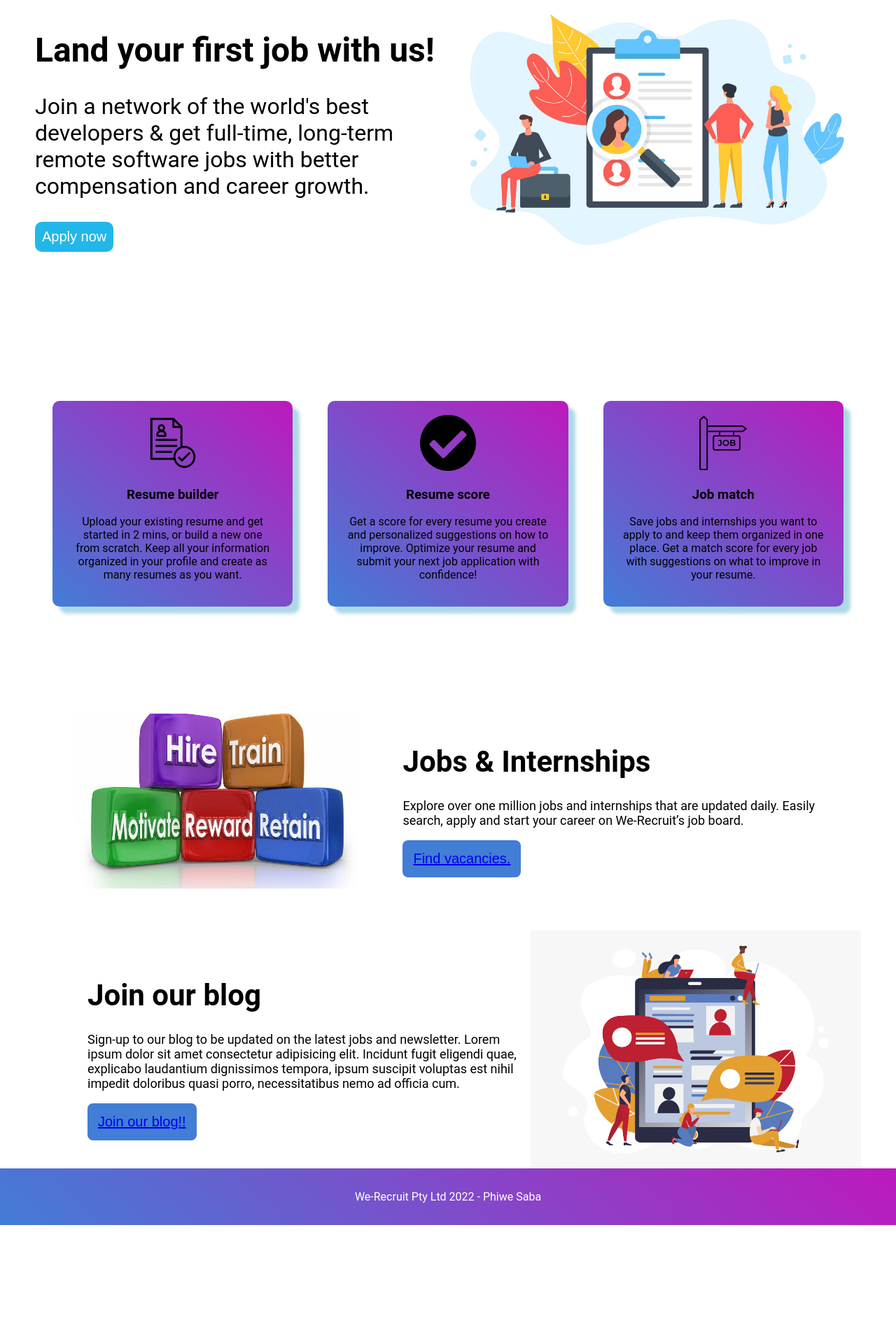
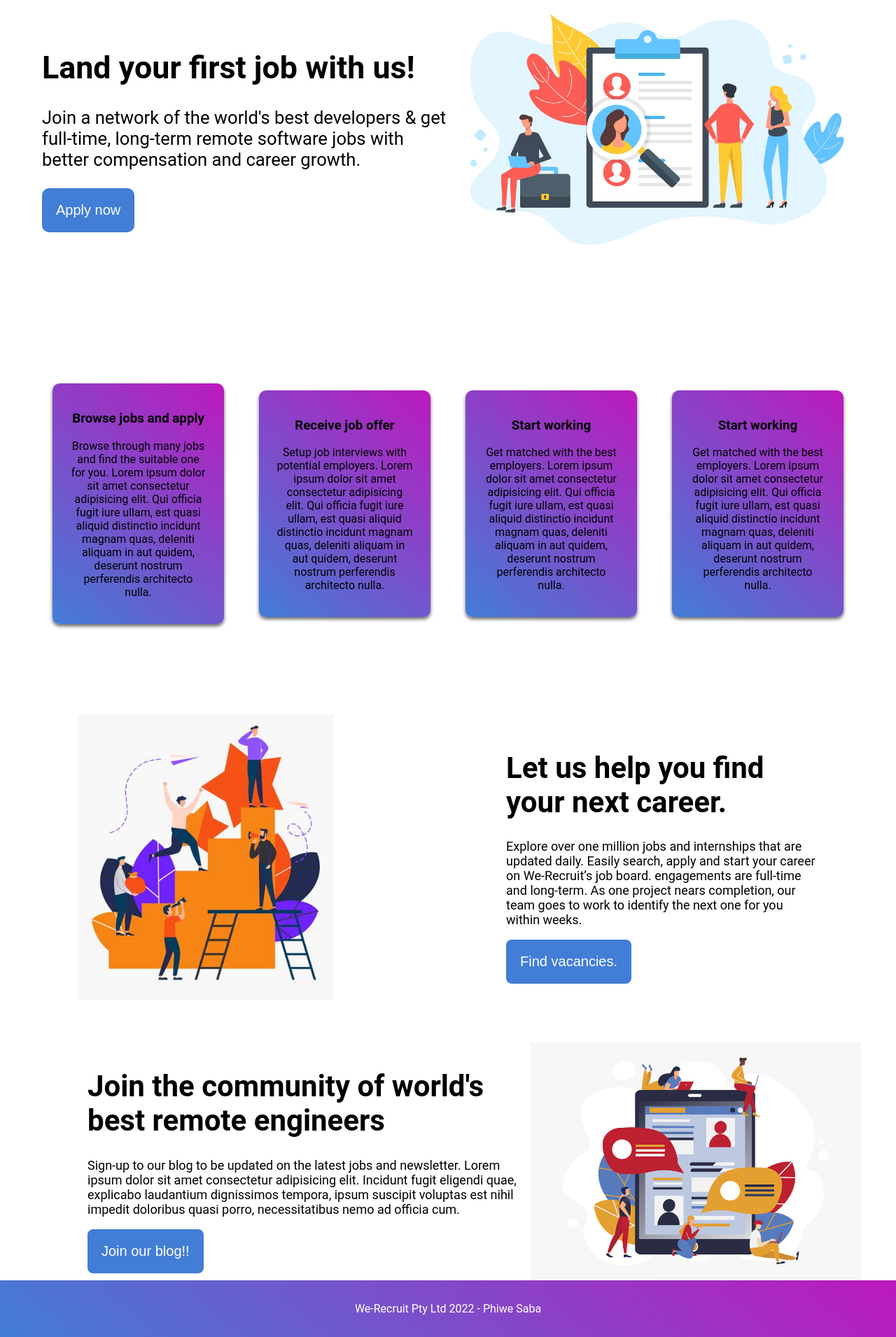
Before and after one commit to phiwe-saba/We-Recruit-website, a PHP site: page / in a window 1280 px wide. Shown: the part 80-1991 px from the top of the page at 70% size. Before the commit the page ends 1831 px from the top, so only its background shows below. Run offline with PHP 8.4, Linux system fonts and the light colour scheme.

Commit message:
worked on the layout

```diff
--- a/index.html
+++ b/index.html
@@ -37,19 +37,24 @@
         </div>-->
         <div class="container">
             <div class="box">
-                <img src="./images/match.webp" alt="display something">
-                <h3>Resume builder</h3>
-                <p>Upload your existing resume and get started in 2 mins, or build a new one from scratch. Keep all your information organized in your profile and create as many resumes as you want.</p>
+                <!--<img src="./images/match.webp" alt="display something">-->
+                <h3>Browse jobs and apply</h3>
+                <p>Browse through many jobs and find the suitable one for you. Lorem ipsum dolor sit amet consectetur adipisicing elit. Qui officia fugit iure ullam, est quasi aliquid distinctio incidunt magnam quas, deleniti aliquam in aut quidem, deserunt nostrum perferendis architecto nulla.</p>
             </div>
             <div class="box">
-                <img src="./images/correct.png" alt="display something">
-                <h3>Resume score</h3>
-                <p>Get a score for every resume you create and personalized suggestions on how to improve. Optimize your resume and submit your next job application with confidence!</p>
+                <!--<img src="./images/correct.png" alt="display something">-->
+                <h3>Receive job offer</h3>
+                <p>Setup job interviews with potential employers. Lorem ipsum dolor sit amet consectetur adipisicing elit. Qui officia fugit iure ullam, est quasi aliquid distinctio incidunt magnam quas, deleniti aliquam in aut quidem, deserunt nostrum perferendis architecto nulla.</p>
             </div>
             <div class="box">
-                <img src="./images/job.webp" alt="display something">
-                <h3>Job match</h3>
-                <p>Save jobs and internships you want to apply to and keep them organized in one place. Get a match score for every job with suggestions on what to improve in your resume.</p>
+                <!--<img src="./images/job.webp" alt="display something">-->
+                <h3>Start working</h3>
+                <p>Get matched with the best employers. Lorem ipsum dolor sit amet consectetur adipisicing elit. Qui officia fugit iure ullam, est quasi aliquid distinctio incidunt magnam quas, deleniti aliquam in aut quidem, deserunt nostrum perferendis architecto nulla.</p>
+            </div>
+            <div class="box">
+                <!--<img src="./images/job.webp" alt="display something">-->
+                <h3>Start working</h3>
+                <p>Get matched with the best employers. Lorem ipsum dolor sit amet consectetur adipisicing elit. Qui officia fugit iure ullam, est quasi aliquid distinctio incidunt magnam quas, deleniti aliquam in aut quidem, deserunt nostrum perferendis architecto nulla.</p>
             </div>
         </div>
     </div>
@@ -57,11 +62,12 @@
 
     <div class="body-section">
         <div class="container">
-            <img src="./images/content1.jpg">
+            <img src="./images/growth.jpg">
             <div id="job">
-                <h1>Jobs & Internships</h1>
+                <h1>Let us help you find your next career.</h1>
                 <p>Explore over one million jobs and internships that are updated daily.
                    Easily search, apply and start your career on We-Recruit’s job board.
+                   engagements are full-time and long-term. As one project nears completion, our team goes to work to identify the next one for you within weeks.
                 </p>
                 <button><a href="vacancies.html">Find vacancies.</a></button>
             </div>
@@ -70,7 +76,7 @@
     <div class="blog-section">
         <div class="container">
             <div id="blogmain">
-                <h1>Join our blog</h1>
+                <h1>Join the community of world's best remote engineers</h1>
                 <p>Sign-up to our blog to be updated on the latest jobs and newsletter. Lorem ipsum dolor sit amet consectetur adipisicing elit.
                    Incidunt fugit eligendi quae, explicabo laudantium dignissimos tempora, ipsum suscipit voluptas est nihil impedit doloribus quasi porro, necessitatibus nemo ad officia cum.</p>
                 <button><a href="blog.html">Join our blog!!</a></button>
--- a/styles/main.css
+++ b/styles/main.css
@@ -62,27 +62,34 @@ body{
 }
 
 .header h1{
-    font-size: 3rem;
+    font-size: 2.8rem;
     line-height: 1.2;
     text-align: left;
     padding-top: 0px;
+    margin-left: 10px;
 }
 
 .header p{
-    font-size: 2rem;
+    font-size: 1.6rem;
     color: black;
     text-align: left;
+    margin-left: 10px;
 }
 
 .container button{
-    background-color: rgb(34, 183, 233);
+    background-color: rgb(66, 125, 214);
     border-style: none;
     border-radius: 10px;
     font-size:20px;
     color:white;
-    padding:10px;
+    padding:20px;
+    margin-left: 10px;
 }
 
+.container button a{
+    text-decoration: none;
+    color: white;
+}
 .container button:hover{
     background-color: black;
 }
@@ -115,8 +122,8 @@ body{
     border-radius: 10px;
     box-shadow: 0 3px 5px rgba(0, 0, 0, 0.6);
     padding: 20px 25px;
-    margin: 20px 25px;
-    box-shadow: 10px 10px 5px lightblue;
+    margin: 0 25px;
+    /*box-shadow: 10px 10px 5px lightblue;*/
 }
 
 .box img{
@@ -157,9 +164,13 @@ body{
     padding:60px;
 }
 
+#job{
+    padding-left: 180px;
+}
+
 .body-section img{
     width: 450px;
-    height:250px;
+    height:410px;
 }
 
 #job h1{
@@ -178,7 +189,7 @@ body{
     font-size: 20px;
     border: 0;
     border-radius: 8px;
-    padding: 15px;
+    padding:20px;
 }
 
 #job button:hover{
@@ -192,7 +203,7 @@ body{
     font-size: 20px;
     border: 0;
     border-radius: 8px;
-    padding:15px;
+    padding:20px;
 }
 
 #blogmain button:hover{
```
Also changed, not shown: images/growth.jpg (added).
